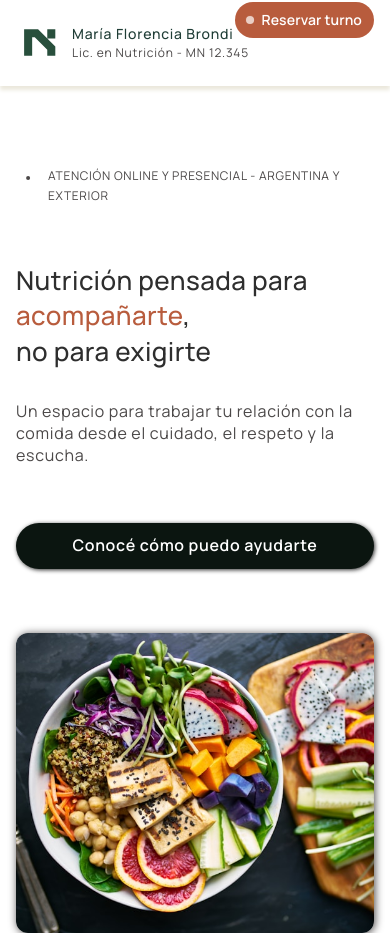
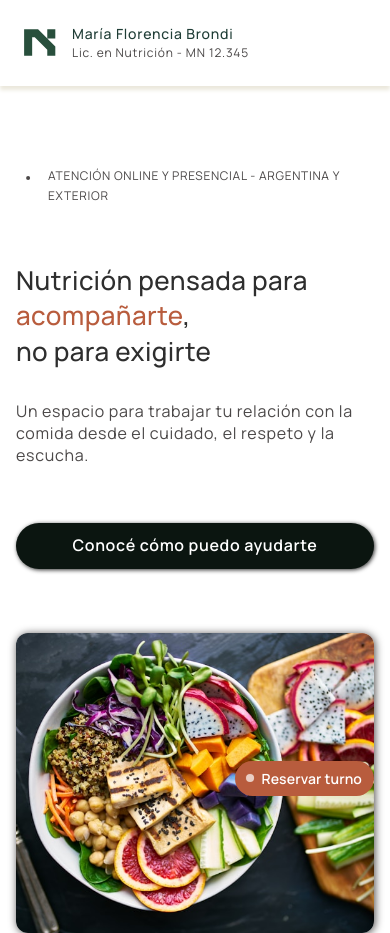
Before and after one commit to Federicovilla09/Landing-Page---Nutrici-n, a plain HTML site: page index.html in a window 390 px wide. Shown: the top 933 px of the page. Drawn offline with Linux system fonts and the light colour scheme.

Commit message:
Ajuste al boton flotante

```diff
--- a/styles/responsive.css
+++ b/styles/responsive.css
@@ -16,7 +16,17 @@
    - Pills come back at desktop (≥1024)
    ============================================ */
 @media (max-width: 720px) {
-    /* NAVBAR — MOBILE */
+    /* NAVBAR — MOBILE
+       Disable the glass backdrop-filter on mobile: it
+       creates a containing block that traps the floating
+       .btn-cta inside the navbar instead of letting it
+       anchor to the viewport's bottom. */
+    .navbar {
+        background-color: var(--neutral-100);
+        -webkit-backdrop-filter: none;
+        backdrop-filter: none;
+    }
+
     .navbar__links,
     .hamburger {
         display: none;
```
